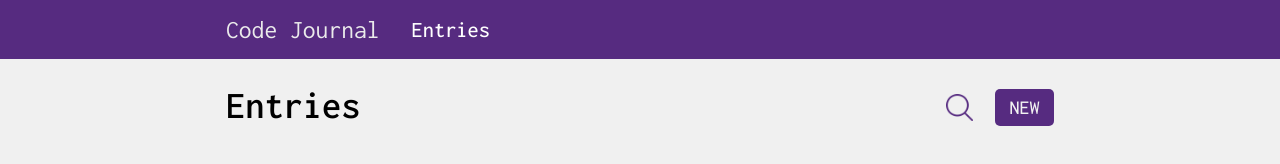
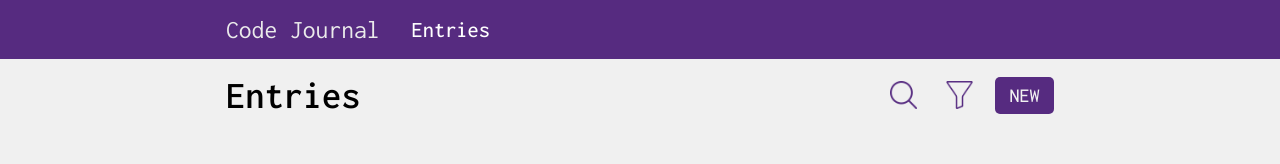
Before and after one commit to jacobhusband/code-journal, a website: page index.html in a window 1280 px wide. Both pictures are taken after a click on the element "Entries". Drawn offline with Linux system fonts and the light colour scheme.

Commit message:
Add filter icon to top of entries

```diff
--- a/css/styles.css
+++ b/css/styles.css
@@ -88,7 +88,8 @@ h3 {
 h2 {
   font-size: 2.4rem;
   font-weight: 600;
-  padding: 1.6rem 0 2rem;
+  padding: 0;
+  margin-top: 0;
 }
 
 h5 {
@@ -139,7 +140,8 @@ h5 {
   margin-bottom: 2rem;
 }
 
-.search-container {
+.search-container,
+.filter-container {
   align-self: center;
   margin-right: 1rem;
   min-width: 2.5rem;
@@ -147,6 +149,9 @@ h5 {
   padding: 0.4rem;
   border-radius: 0.5rem;
   height: 2.5rem;
+  border-color: #dfdfdf;
+  box-shadow: none;
+  transition: border-color 0.2s linear, box-shadow 0.1s linear 0.1s;
 }
 
 .new-button-container {
@@ -170,6 +175,11 @@ h5 {
   cursor: pointer;
 }
 
+.new-entry {
+  box-shadow: none;
+  transition: box-shadow 0.1s linear 0.1s;
+}
+
 .entry-nav:hover {
   background-color: #6a3b98;
 }
@@ -182,6 +192,8 @@ h5 {
   margin-right: 0.5rem;
   padding: 0.25rem;
   border-radius: 0.2rem;
+  box-shadow: none;
+  transition: box-shadow 0.1s linear 0.1s;
 }
 
 .delete-entry {
@@ -240,15 +252,18 @@ h5 {
 
 .add {
   min-width: 3rem;
+  box-shadow: none;
+  transition: box-shadow 0.1s linear 0.1s;
 }
 
 .search-container:hover,
+.filter-container:hover,
 .edit-icon:hover,
 .new-entry:hover,
 .add:hover {
   cursor: pointer;
   border: 1px solid rgb(84, 27, 128);
-  box-shadow: 2px 2px 2px 1px rgba(0, 0, 0, 0.2);
+  box-shadow: 2px 2px 3px 0.2px rgba(0, 0, 0, 0.2);
 }
 
 .hidden {
@@ -290,7 +305,7 @@ h5 {
 }
 
 #entry-search:focus {
-  outline: 1px solid rgb(231, 231, 231);
+  outline: 1px solid rgb(84, 27, 128);
   box-shadow: 2px 2px 2px 1px rgba(0, 0, 0, 0.2);
   background-color: #fff;
   padding: 0.25rem;
@@ -360,6 +375,14 @@ h5 {
   max-height: 330px;
 }
 
+.mb-1r {
+  margin-bottom: 1rem;
+}
+
+.mt-1r {
+  margin-top: 1rem;
+}
+
 @media screen and (min-width: 768px) {
   .bar h4 {
     padding: 1rem 0;
--- a/index.html
+++ b/index.html
@@ -103,7 +103,7 @@
         <div data-view="entries" class="hidden">
           <div class="row">
             <div class="column-full">
-              <div class="row nowrap">
+              <div class="row mb-1r mt-1r">
                 <h2>Entries</h2>
                 <div class="search-box-container">
                   <input
@@ -115,6 +115,9 @@
                 </div>
                 <div class="search-container">
                   <img src="images/search.png" alt="Search Icon" />
+                </div>
+                <div class="filter-container">
+                  <img src="images/filter.png" alt="" class="filter-image" />
                 </div>
                 <div class="new-button-container">
                   <button class="new-entry">NEW</button>
```
Also changed, not shown: images/filter.png (added).
